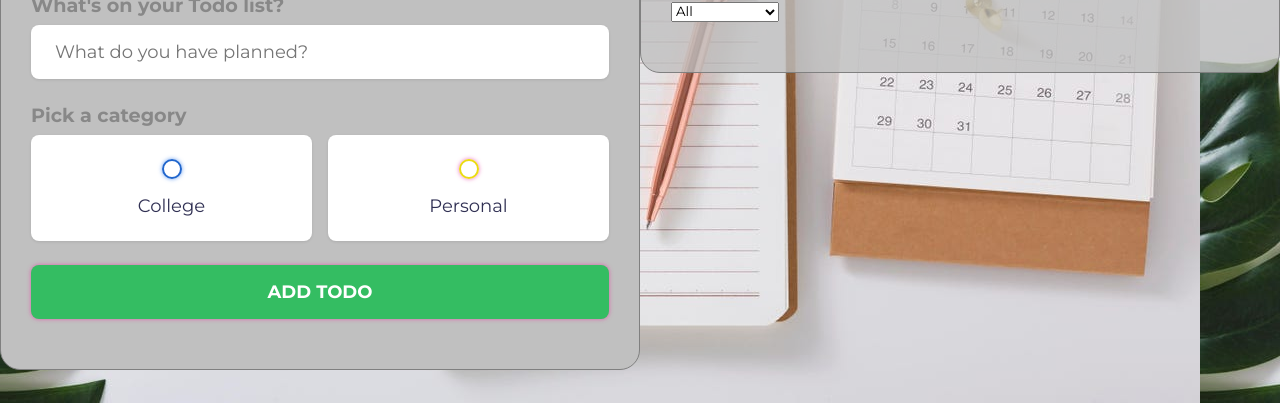
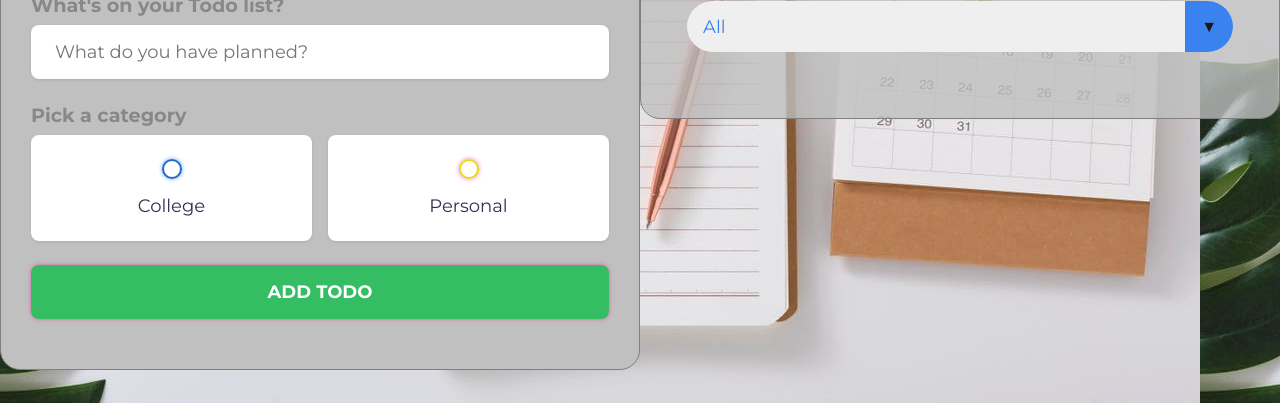
Before and after one commit to 20MH1A0576/TODO-LIST, a plain HTML site: page Project/index.html in a window 1280 px wide. Shown: the part 397-800 px from the top of the page. Drawn offline with Linux system fonts and the light colour scheme.

Commit message:
main.css

```diff
--- a/Project/main.css
+++ b/Project/main.css
@@ -260,3 +260,40 @@ input:checked ~ .bubble::after {
 	text-decoration: line-through;
 	color: var(--grey);
 }
+
+
+select {
+	-webkit-appearance: none;
+	-moz-appearance: none;
+	appearance: none;
+	outline: none;
+	border: none;
+}
+.select {
+	margin: 1rem;
+	position: relative;
+	overflow: hidden;
+	border-radius: 50px;
+}
+select {
+	color: #3a82ee;
+	width: 100rem;
+    height: 3.2rem;
+	cursor: pointer;
+	padding: 1rem;
+	font-size: large;
+}
+.select::after {
+	content: "\25BC";
+	position: absolute;
+	background: #3a82ee;
+	top: 0;
+	right: 0;
+	padding: 1rem;
+	pointer-events: none;
+	transition: all 0.3s ease;
+}
+.select:hover::after{
+	background: white;
+	color: #3a82ee;
+}
```
